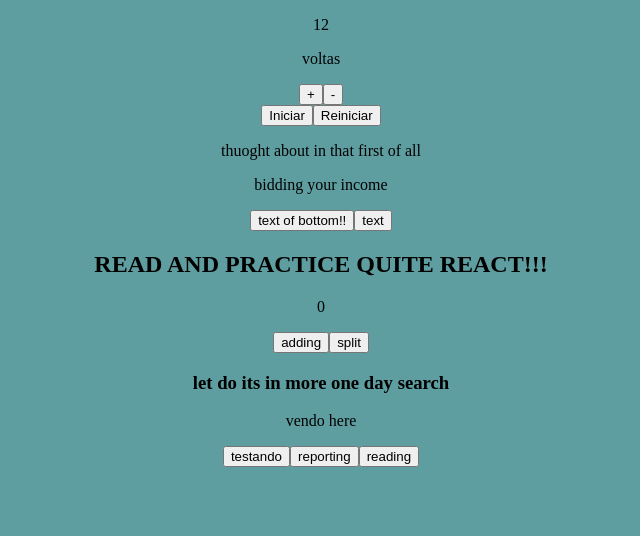
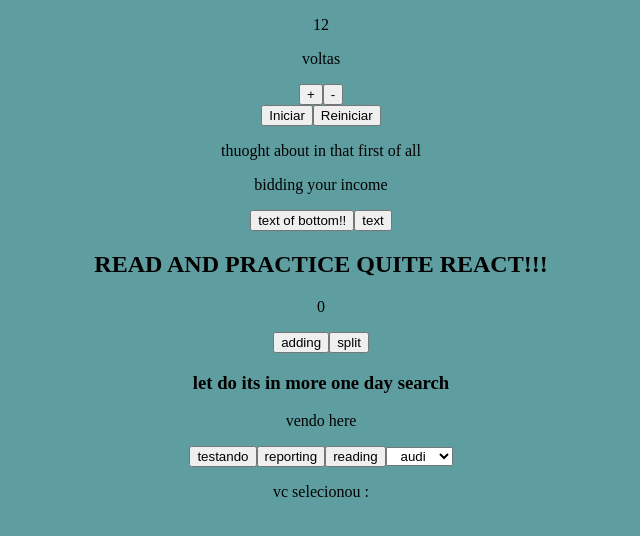
Before and after one commit to felipe-programador-18/traning-react, a React (Create React App) app in the folder myapp/: page / in a window 1280 px wide. Shown: the top 536 px of the page, without its empty margins (319-959 px from the left). Built offline with nearby package versions, Linux system fonts and the light colour scheme.

Commit message:
c9-traning more eventos

```diff
--- a/myapp/src/App.js
+++ b/myapp/src/App.js
@@ -34,6 +34,18 @@ const TestCont = (props) =>{
   )
 }
 
+// section test
+const Section = (props) => {
+  return(
+
+    <option>
+    {props.core}
+    </option>
+
+  )
+}
+
+
 
 //remember when i give an props i have remember of tag!!
 const CaughtH2 = (props) => {
@@ -48,9 +60,18 @@ const ChangeTest = (props) =>{
   )
 }
 
+const Wants = (props) =>{
+  return(
+    <p>{props.seeen}</p>
+  )
+}
+
+
 
 
 function App() {
+
+  const [pegar , setpegar] = useState('')
   const [Change, setchange] = useState('text here')
 
   const [Numvolta, setvolta] = useState(12)
@@ -78,6 +99,10 @@ function App() {
    const mudanda = () => {
      setchange(Change +1)
    }
+
+   const PegarChange = () =>{
+    setpegar(pegar+ {Section})
+ }
 
 
   return (
@@ -116,6 +141,16 @@ function App() {
     <Button onClick={aumenta} text='reporting' />
     <Button onClick={diminue} text ='reading' />
 
+
+    <select>
+    <Section core='audi'   />
+    <Section core='ferrari' />
+    <Section core='camaro' />
+    <Section core='renault' />
+   </select>
+
+    <Wants seeen ='vc selecionou :' onChange={e => setpegar(e.target.value)} />
+
     </div>
 
 
```
